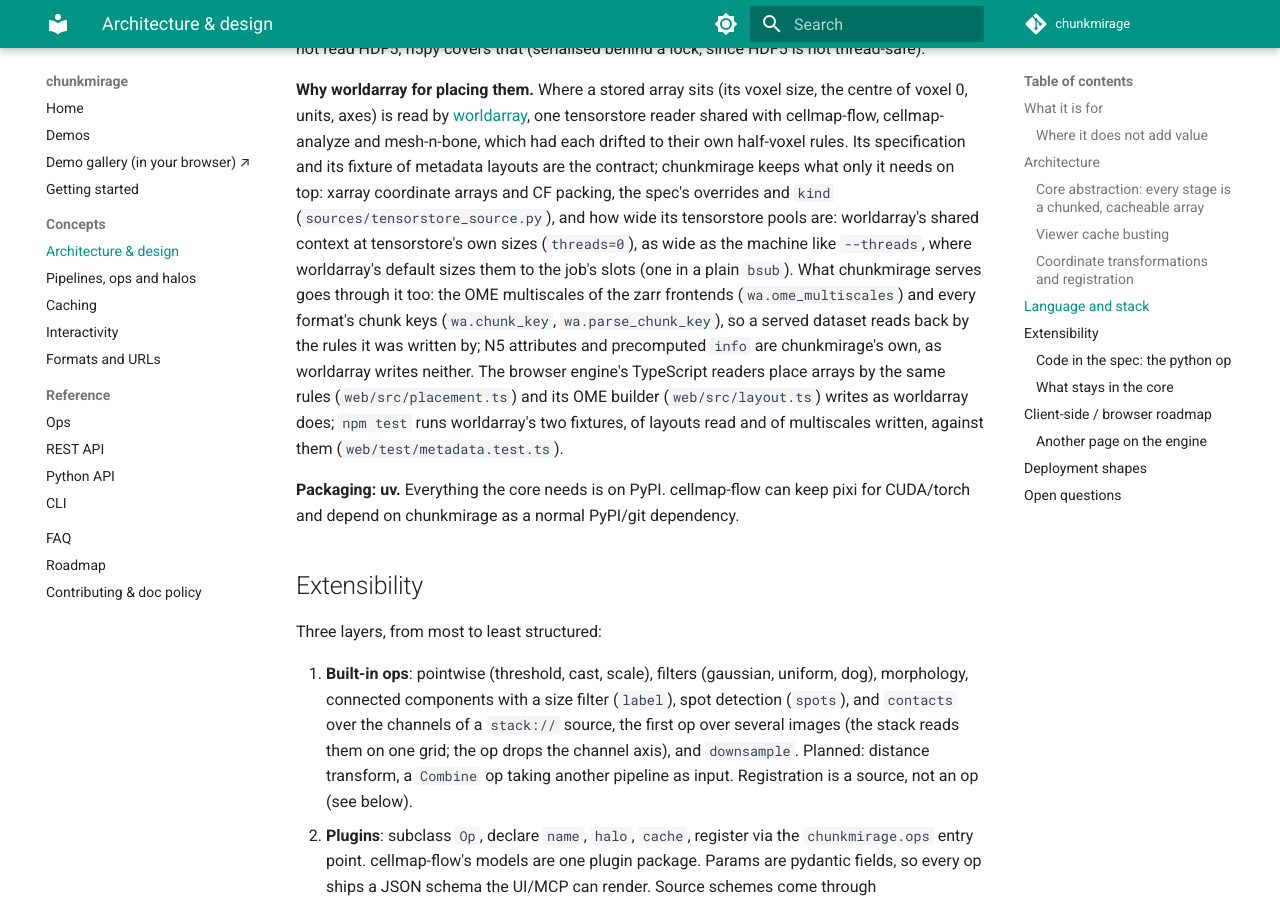
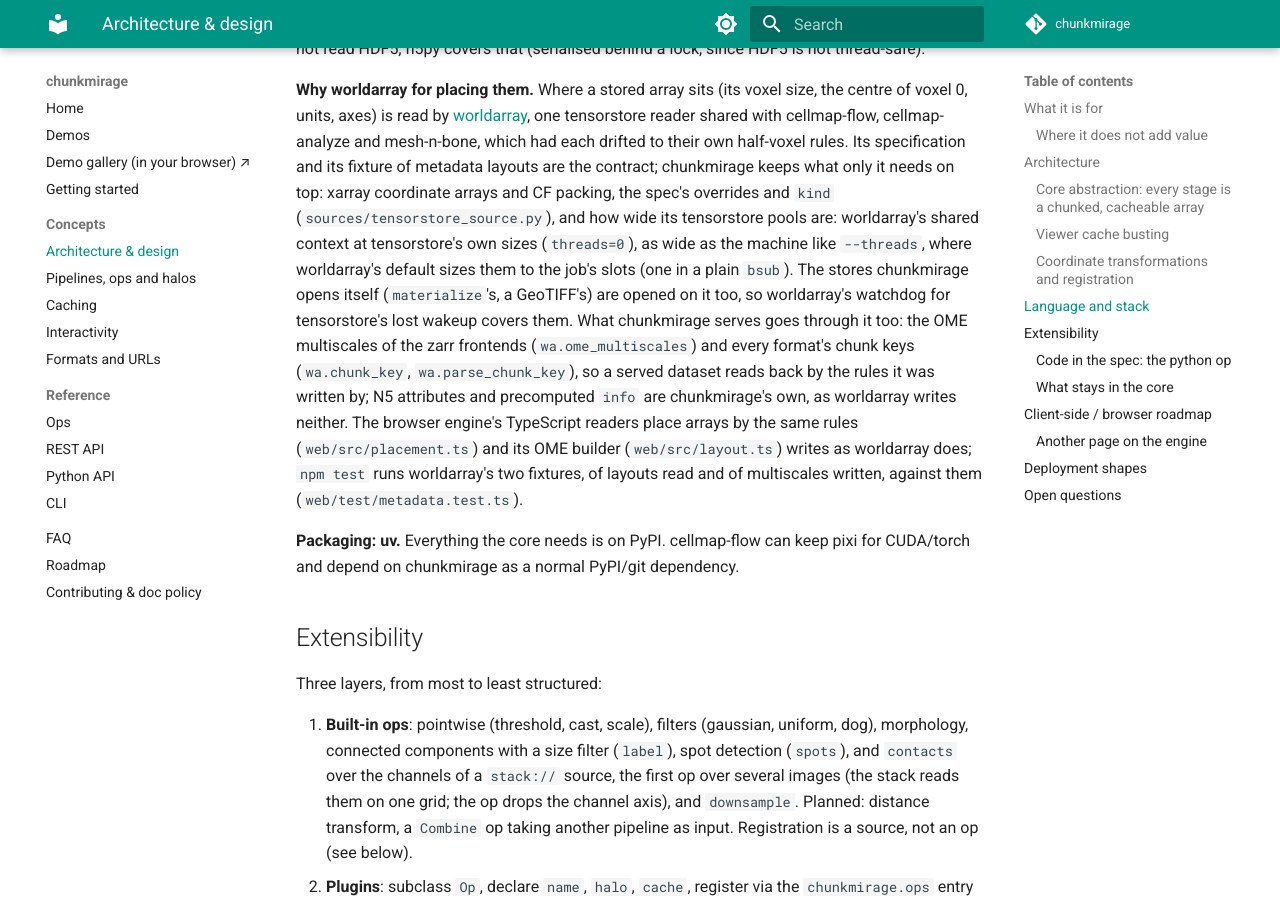
Before and after one commit to JaneliaSciComp/chunkmirage, an MkDocs documentation site: the page built from docs/design.md, in a window 1280 px wide and 900 px high, scrolled down 5224 px. Built offline with MkDocs 1.6.1 and Material for MkDocs 9.7.7, drawn with Linux system fonts in a browser that asks for light colours; comment, search, counter and statistics services are not loaded.

Commit message:
materialize and the GeoTIFF source open their stores on the shared context (wa.shared_context(0, threads=0)) instead of tensorstore's default one, so worldarray's watchdog covers them (a write or tile read stranded by tensorstore's lost wakeup runs within a second rather than never) and materialize writes without fsync or OS file locks; design.md and the CHANGELOG say so
Claude-Session: https://claude.ai/code/session_015gjoWBA4faR39PZCV5p3Fz

```diff
--- a/docs/design.md
+++ b/docs/design.md
@@ -218,7 +218,9 @@ coordinate arrays and CF packing, the spec's overrides and `kind`
 (`sources/tensorstore_source.py`), and how wide its tensorstore pools are: worldarray's
 shared context at tensorstore's own sizes (`threads=0`), as wide as the machine like
 `--threads`, where worldarray's default sizes them to the job's slots (one in a plain
-`bsub`). What chunkmirage serves goes through it too: the OME
+`bsub`). The stores chunkmirage opens itself (`materialize`'s, a GeoTIFF's) are opened on
+it too, so worldarray's watchdog for tensorstore's lost wakeup covers them. What
+chunkmirage serves goes through it too: the OME
 multiscales of the zarr frontends (`wa.ome_multiscales`) and every format's chunk keys
 (`wa.chunk_key`, `wa.parse_chunk_key`), so a served dataset reads back by the rules it was
 written by; N5 attributes and precomputed `info` are chunkmirage's own, as worldarray writes
```
Also changed, not shown: CHANGELOG.md (+11 -0 lines), 2 other files.
